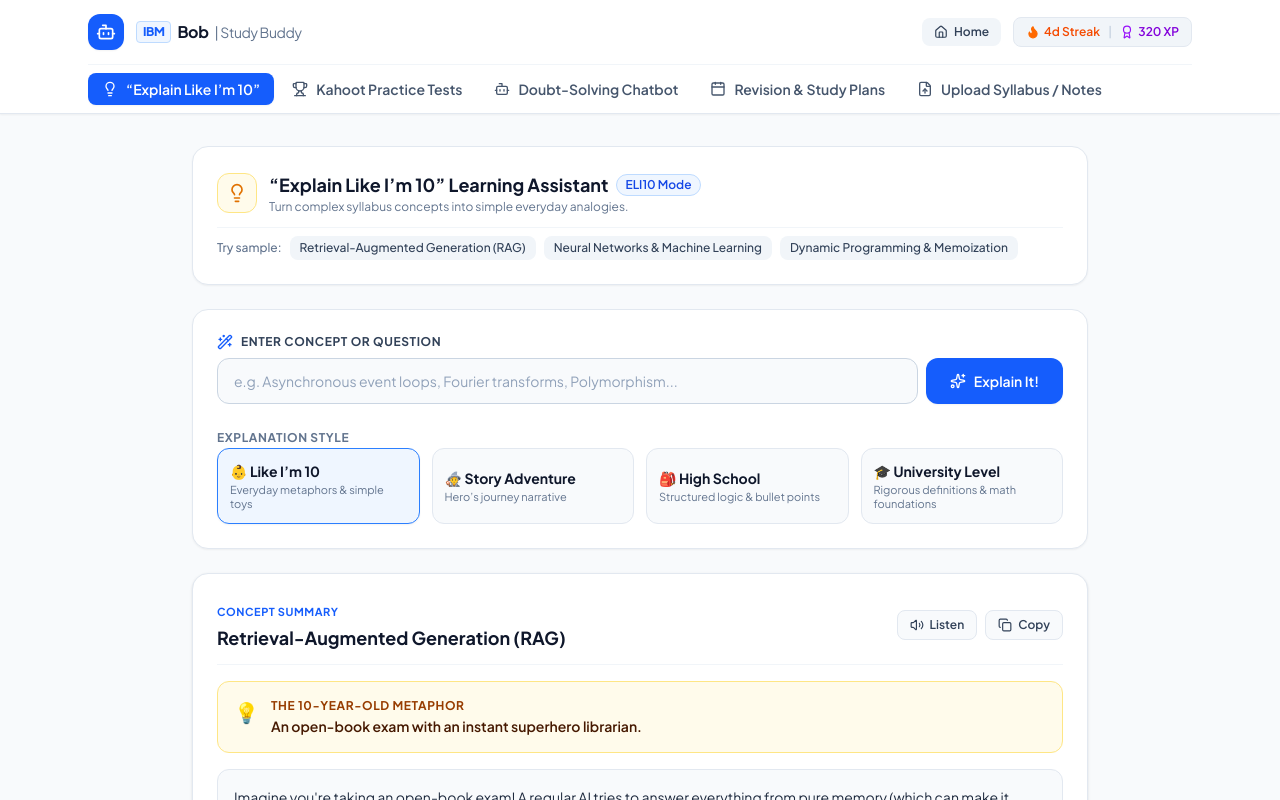
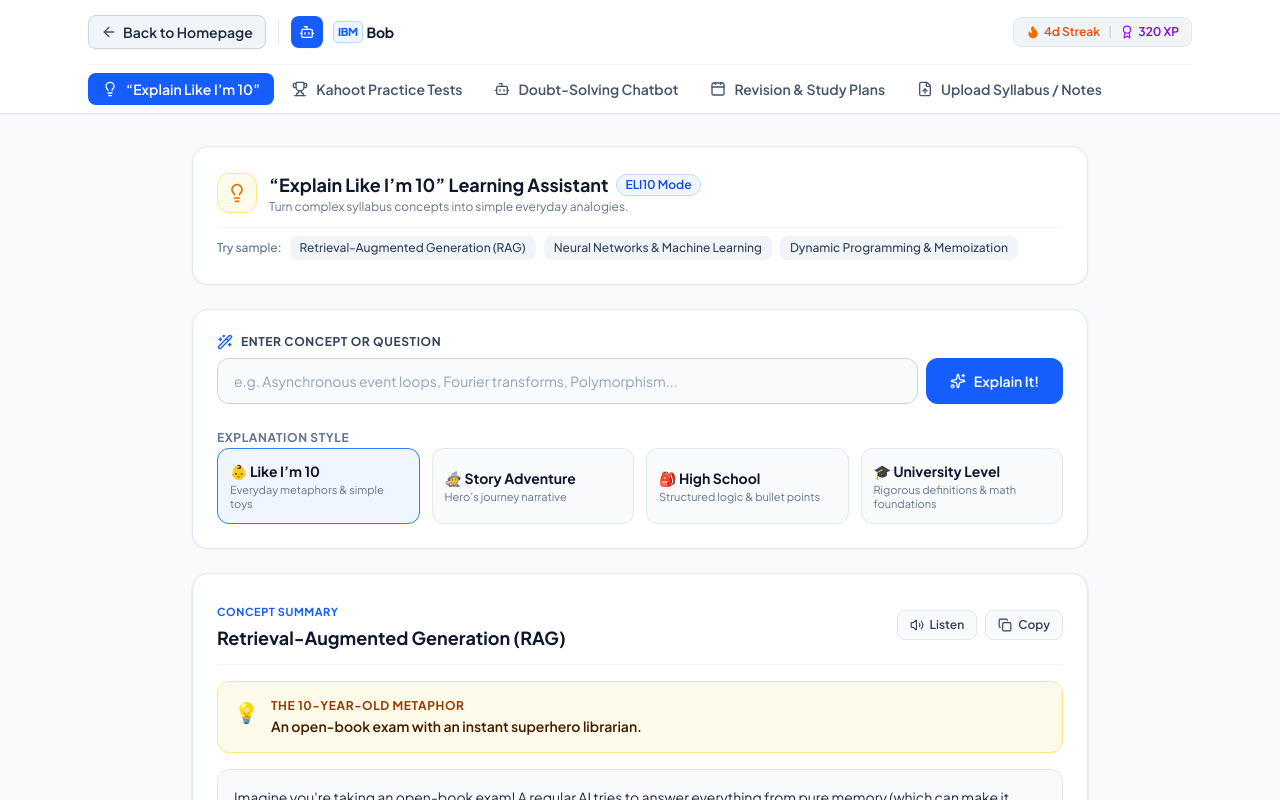
Before and after one commit to Abhijeet0848/IBM-hackathon, a React (Vite) app: page / in a window 1280 px wide. Both pictures are taken after a click on the button "Start Learning with Bob". Shown: the top 800 px of the page. Built offline with nearby package versions, Linux system fonts and the light colour scheme.

Commit message:
feat(ui): Add clear Back to Homepage button in workspace header

```diff
--- a/src/components/Dashboard.jsx
+++ b/src/components/Dashboard.jsx
@@ -1,7 +1,7 @@
 import React, { useState } from 'react';
 import {
   Lightbulb, Trophy, Bot, Calendar, FileUp,
-  Flame, Award, Home
+  Flame, Award, ArrowLeft
 } from 'lucide-react';
 import ELI10Explainer from './ELI10Explainer';
 import KahootQuiz from './KahootQuiz';
@@ -28,33 +28,38 @@ const Dashboard = ({ initialTab = 'eli10', onHomeClick }) => {
         <div className="max-w-6xl mx-auto px-4 sm:px-6">
 
           <div className="flex items-center justify-between h-16">
-            {/* Brand / Home Toggle */}
-            <div
-              onClick={onHomeClick}
-              className="flex items-center gap-3 cursor-pointer group"
-              title="Return to Home Overview"
-            >
-              <div className="w-9 h-9 rounded-xl bg-blue-600 flex items-center justify-center text-white shadow-xs">
-                <Bot className="w-5 h-5" />
-              </div>
-              <div>
-                <div className="font-bold text-slate-900 tracking-tight text-base flex items-center gap-1.5">
-                  <span className="text-blue-600 font-extrabold text-xs bg-blue-50 border border-blue-200 px-1.5 py-0.5 rounded">IBM</span>
-                  Bob <span className="text-slate-500 font-normal text-sm">| Study Buddy</span>
+
+            {/* Left: Back to Homepage + Brand */}
+            <div className="flex items-center gap-3">
+              <button
+                onClick={onHomeClick}
+                className="flex items-center gap-1.5 px-3 py-1.5 rounded-lg bg-slate-100 hover:bg-slate-200 border border-slate-300 text-slate-800 text-xs sm:text-sm font-semibold transition-all cursor-pointer shadow-xs"
+                title="Go back to Homepage"
+              >
+                <ArrowLeft className="w-4 h-4 text-slate-600" />
+                <span>Back to Homepage</span>
+              </button>
+
+              <div className="h-6 w-px bg-slate-200 hidden sm:block"></div>
+
+              {/* Brand Logo */}
+              <div
+                onClick={onHomeClick}
+                className="hidden sm:flex items-center gap-2.5 cursor-pointer group"
+                title="Return to Home Overview"
+              >
+                <div className="w-8 h-8 rounded-lg bg-blue-600 flex items-center justify-center text-white shadow-xs">
+                  <Bot className="w-4 h-4" />
+                </div>
+                <div className="font-bold text-slate-900 tracking-tight text-sm flex items-center gap-1">
+                  <span className="text-blue-600 font-extrabold text-[11px] bg-blue-50 border border-blue-200 px-1 py-0.5 rounded">IBM</span>
+                  Bob
                 </div>
               </div>
             </div>
 
-            {/* Quick Actions & Stats */}
+            {/* Right: Gamification Stats */}
             <div className="flex items-center gap-2 sm:gap-3">
-              <button
-                onClick={onHomeClick}
-                className="flex items-center gap-1.5 px-3 py-1.5 rounded-lg bg-slate-100 hover:bg-slate-200 text-slate-700 text-xs font-semibold transition-all cursor-pointer"
-              >
-                <Home className="w-3.5 h-3.5" />
-                <span>Home</span>
-              </button>
-
               <div className="flex items-center gap-2 bg-slate-100 border border-slate-200 px-3 py-1.5 rounded-lg text-xs font-semibold text-slate-700">
                 <span className="flex items-center gap-1 text-orange-600">
                   <Flame className="w-3.5 h-3.5 fill-orange-500 text-orange-500" />
@@ -67,6 +72,7 @@ const Dashboard = ({ initialTab = 'eli10', onHomeClick }) => {
                 </span>
               </div>
             </div>
+
           </div>
 
           {/* Clean Light Tab Navigation */}
```
